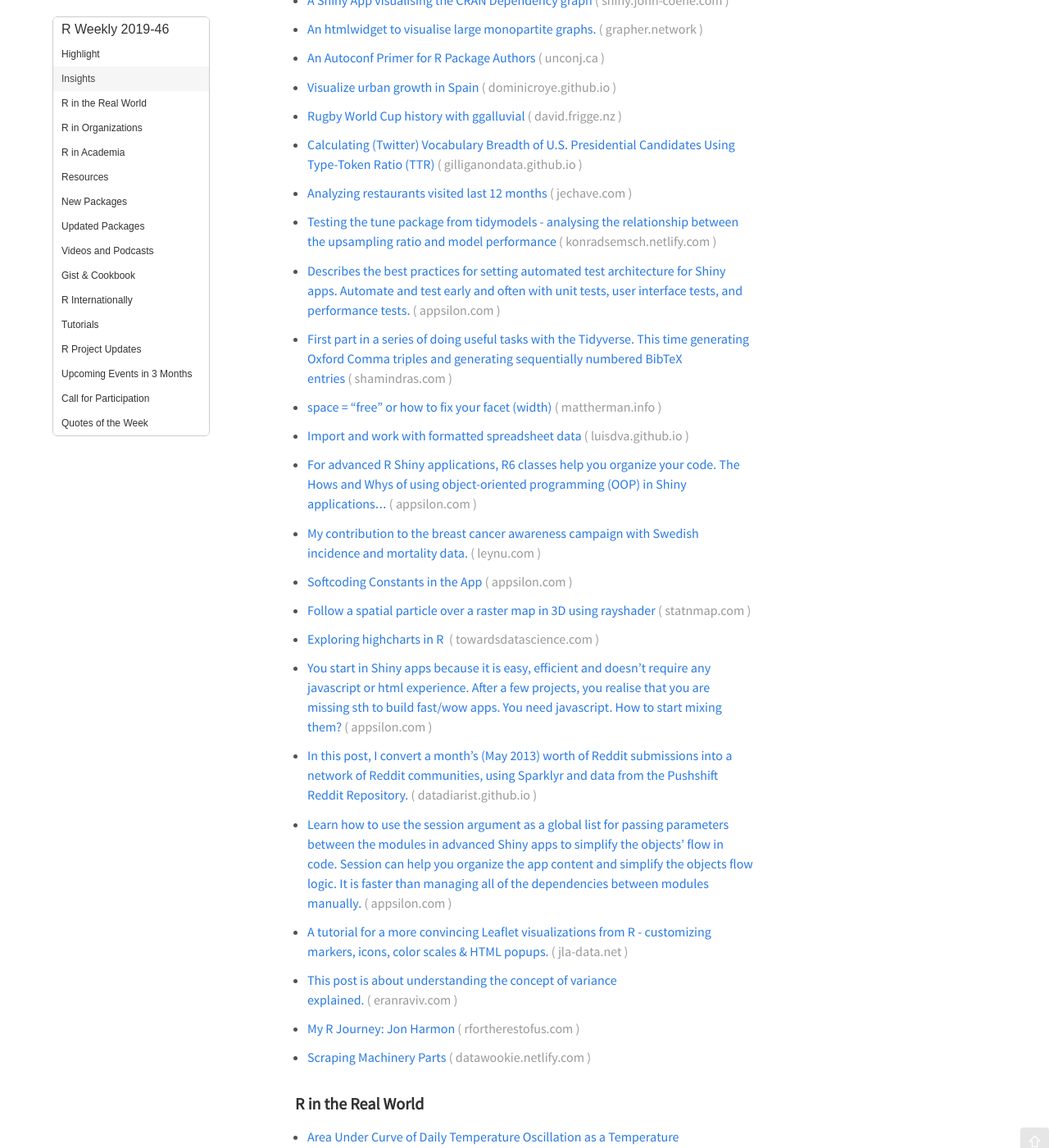
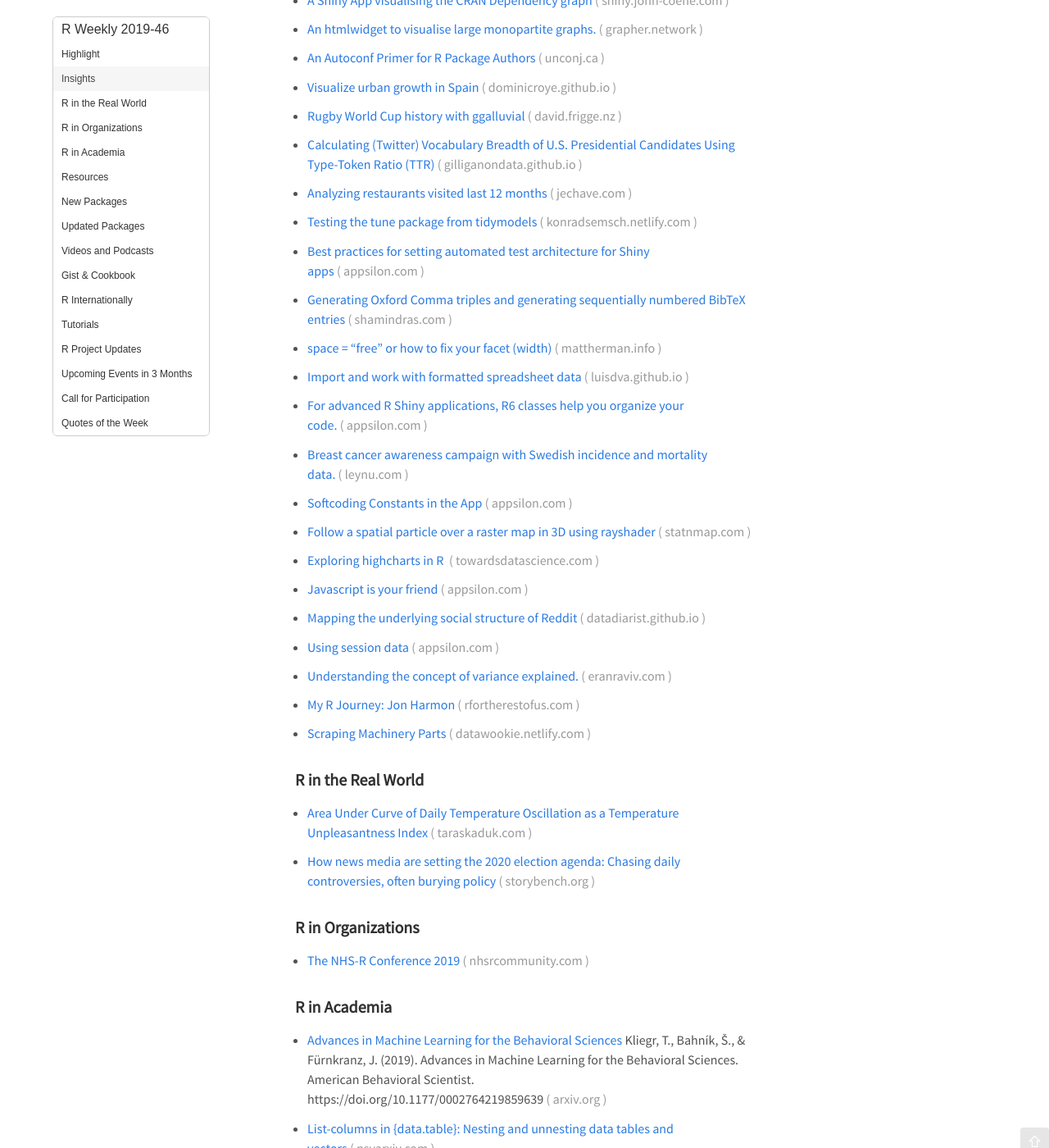
Before and after one commit to rweekly/rweekly.org, a Jekyll site: the page built from draft.md, in a window 1280 px wide and 1400 px high, scrolled down 541 px. Shown: the whole window at 82% size. Built offline with Jekyll 4.4.1, drawn with Linux system fonts in a browser that asks for light colours; emoji names are drawn with the system emoji font; comment, search, counter and statistics services are not loaded; some of the changed text lies outside the part shown.

Commit message:
shortened titles

```diff
--- a/draft.md
+++ b/draft.md
@@ -25,21 +25,20 @@ Release Date: 2019-11-18
 + [Rugby World Cup history with ggalluvial](https://david.frigge.nz/posts/2019-10-rugby-world-cup/)
 + [Calculating (Twitter) Vocabulary Breadth of U.S. Presidential Candidates Using Type-Token Ratio (TTR)](https://gilliganondata.github.io/twitter-ttr/twitter-ttr-refined.nb.html)
 + [Analyzing restaurants visited last 12 months](https://jechave.com/post/12-months-of-restaurants/)
-+ [Testing the tune package from tidymodels - analysing the relationship between the upsampling ratio and model performance](https://konradsemsch.netlify.com/2019/10/testing-the-tune-package-from-tidymodels-analysing-the-relationship-between-the-upsampling-ratio-and-model-performance/)
-+ [Describes the best practices for setting automated test architecture for Shiny apps. Automate and test early and often with unit tests, user interface tests, and performance tests.](https://appsilon.com/super-solutions-for-shiny-architecture-5-automated-tests/)
-+ [First part in a series of doing useful tasks with the Tidyverse. This time generating Oxford Comma triples and generating sequentially numbered BibTeX entries](https://www.shamindras.com/posts/2019-07-15-shrotriya2019tidyfunpt1/)
++ [Testing the tune package from tidymodels](https://konradsemsch.netlify.com/2019/10/testing-the-tune-package-from-tidymodels-analysing-the-relationship-between-the-upsampling-ratio-and-model-performance/)
++ [Best practices for setting automated test architecture for Shiny apps](https://appsilon.com/super-solutions-for-shiny-architecture-5-automated-tests/)
++ [Generating Oxford Comma triples and generating sequentially numbered BibTeX entries](https://www.shamindras.com/posts/2019-07-15-shrotriya2019tidyfunpt1/)
 + [space = "free" or how to fix your facet (width)](https://mattherman.info/blog/fix-facet-width/)
 + [Import and work with formatted spreadsheet data](https://luisdva.github.io/rstats/annotate-mf/)
-+ [For advanced R Shiny applications, R6 classes help you organize your code. The Hows and Whys of using object-oriented programming (OOP) in Shiny applications...](https://appsilon.com/super-solutions-for-shiny-apps-using-r6-classes/)
-+ [My contribution to the breast cancer awareness campaign with Swedish incidence and mortality data.](https://www.leynu.com/breast-cancer-awareness/)
++ [For advanced R Shiny applications, R6 classes help you organize your code.](https://appsilon.com/super-solutions-for-shiny-apps-using-r6-classes/)
++ [Breast cancer awareness campaign with Swedish incidence and mortality data.](https://www.leynu.com/breast-cancer-awareness/)
 + [Softcoding Constants in the App](https://appsilon.com/super-solutions-for-shiny-architecture-3-5-softcoding-constants-in-the-app/)
 + [Follow a spatial particle over a raster map in 3D using rayshader](https://statnmap.com/2019-10-06-follow-moving-particle-trajectory-on-raster-with-rayshader/)
 + [Exploring highcharts in R ](https://towardsdatascience.com/exploring-highcharts-in-r-f754143efda7)
-+ [You start in Shiny apps because it is easy, efficient and doesn't require any javascript or html experience. After a few projects, you realise that you are missing sth to build fast/wow apps. You need javascript. How to start mixing them?](https://appsilon.com/super-solutions-for-shiny-architecture-2-javascript-is-your-friend/)
-+ [In this post, I convert a month's (May 2013) worth of Reddit submissions into a network of Reddit communities, using Sparklyr and data from the Pushshift Reddit Repository.](http://datadiarist.github.io/post/mapping-the-underlying-social-structure-of-reddit/)
-+ [Learn how to use the session argument as a global list for passing parameters between the modules in advanced Shiny apps to simplify the objects’ flow in code. Session can help you organize the app content and simplify the objects flow logic. It is faster than managing all of the dependencies between modules manually.](https://appsilon.com/super-solutions-for-shiny-architecture-1-of-5-using-session-data/)
-+ [A tutorial for a more convincing Leaflet visualizations from R - customizing markers, icons, color scales & HTML popups.](https://www.jla-data.net/eng/leaflet-in-r-tips-and-tricks/index.html)
-+ [This post is about understanding the concept of variance explained.](https://eranraviv.com/understanding-variance-explained-in-pca/)
++ [Javascript is your friend](https://appsilon.com/super-solutions-for-shiny-architecture-2-javascript-is-your-friend/)
++ [Mapping the underlying social structure of Reddit](http://datadiarist.github.io/post/mapping-the-underlying-social-structure-of-reddit/)
++ [Using session data](https://appsilon.com/super-solutions-for-shiny-architecture-1-of-5-using-session-data/)
++ [Understanding the concept of variance explained.](https://eranraviv.com/understanding-variance-explained-in-pca/)
 + [My R Journey: Jon Harmon](https://rfortherestofus.com/2019/11/my-r-journey-jon-harmon/)
 
 + [Scraping Machinery Parts](https://datawookie.netlify.com/blog/2019/11/scraping-machinery-parts/)
@@ -55,7 +54,7 @@ Release Date: 2019-11-18
 
 ###  R in Academia
 
-+ [Advances in Machine Learning for the Behavioral Sciences - Kliegr, T., Bahník, Š., & Fürnkranz, J. (2019). Advances in Machine Learning for the Behavioral Sciences. American Behavioral Scientist. https://doi.org/10.1177/0002764219859639](https://arxiv.org/pdf/1911.03249.pdf)
++ [Advances in Machine Learning for the Behavioral Sciences](https://arxiv.org/pdf/1911.03249.pdf) Kliegr, T., Bahník, Š., & Fürnkranz, J. (2019). Advances in Machine Learning for the Behavioral Sciences. American Behavioral Scientist. https://doi.org/10.1177/0002764219859639
 + [List-columns in {data.table}: Nesting and unnesting data tables and vectors](https://psyarxiv.com/u8ekc/)
 
 ###  Resources
@@ -130,6 +129,7 @@ Release Date: 2019-11-18
 + [#30DayMapChallenge: 30 days building maps (2) - tmap](https://statnmap.com/2019-11-15-30daymapchallenge-building-maps-2-tmap/)
 + [Soviet Space Dogs (Part 2): A walk through of {ggplot2} annotation using {ggforce} & {ggtext}](https://davidsmale.netlify.com/portfolio/soviet-space-dogs-part-2/)
 + [Using reticulate with arcpy on a Windows machine](https://www.zevross.com/blog/2019/11/12/using-reticulate-with-arcpy-on-a-windows-machine/)
++ [A more convincing Leaflet visualizations from R - customizing markers, icons, color scales & HTML popups.](https://www.jla-data.net/eng/leaflet-in-r-tips-and-tricks/index.html)
 
 <!--<div class="post-more-begin></div><div class="post-more-end"></div>-->
 
```
